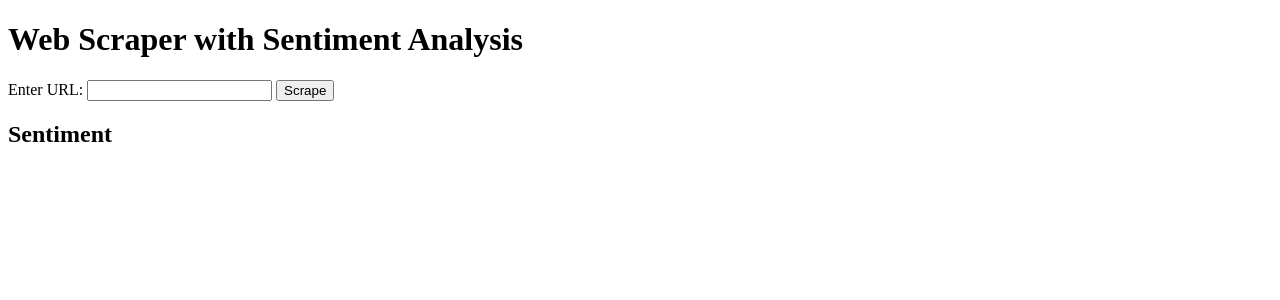
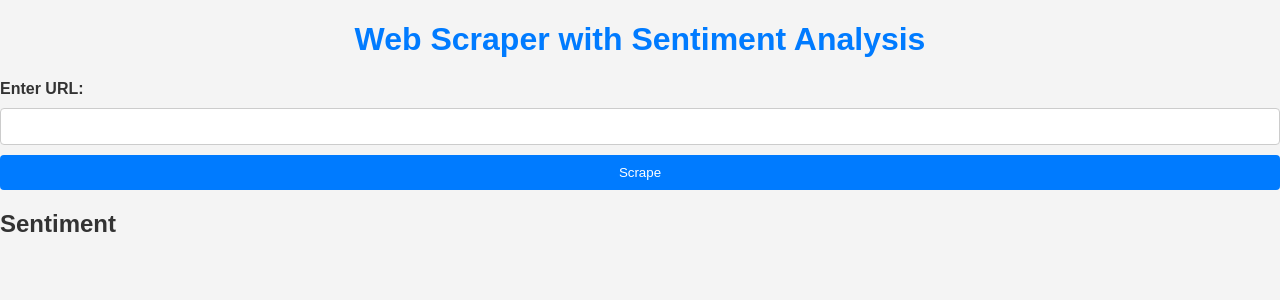
Before and after one commit to BrishaP/webScraperV2, a Flask app: page / in a window 1280 px wide. Shown: the top 300 px of the page. Run offline with Flask 3, Linux system fonts and the light colour scheme.

Commit message:
added some basic styling

```diff
--- /dev/null
+++ b/styles.css
@@ -0,0 +1,81 @@
+/* styles.css */
+
+/* General styles */
+body {
+    font-family: Arial, sans-serif;
+    margin: 0;
+    padding: 0;
+    background-color: #f4f4f4;
+    color: #333;
+}
+
+/* Container for the form and results */
+.container {
+    max-width: 800px;
+    margin: 50px auto;
+    padding: 20px;
+    background-color: #fff;
+    box-shadow: 0 0 10px rgba(0, 0, 0, 0.1);
+    border-radius: 8px;
+}
+
+/* Heading styles */
+h1 {
+    text-align: center;
+    color: #007BFF;
+}
+
+/* Form styles */
+form {
+    display: flex;
+    flex-direction: column;
+    gap: 10px;
+}
+
+label {
+    font-weight: bold;
+}
+
+input[type="text"] {
+    padding: 10px;
+    border: 1px solid #ccc;
+    border-radius: 4px;
+}
+
+button {
+    padding: 10px;
+    background-color: #007BFF;
+    color: #fff;
+    border: none;
+    border-radius: 4px;
+    cursor: pointer;
+}
+
+button:hover {
+    background-color: #0056b3;
+}
+
+/* Loading message styles */
+#loadingMessage {
+    text-align: center;
+    color: #007BFF;
+}
+
+/* Results styles */
+#results {
+    margin-top: 20px;
+}
+
+#summary {
+    font-size: 1.2em;
+    margin-bottom: 20px;
+}
+
+#sentiment {
+    font-weight: bold;
+}
+
+#interpretation {
+    font-style: italic;
+    color: #555;
+}
--- a/templates/index.html
+++ b/templates/index.html
@@ -1,19 +1,20 @@
 <!DOCTYPE html>
 <html lang="en">
   <head>
-    <meta charset="UTF-8">
-    <meta name="viewport" content="width=device-width, initial-scale=1.0">
+    <meta charset="UTF-8" />
+    <meta name="viewport" content="width=device-width, initial-scale=1.0" />
     <title>Web Scraper App</title>
+    <link rel="stylesheet" href="../styles.css" />
   </head>
   <body>
     <h1>Web Scraper with Sentiment Analysis</h1>
     <form id="scrapeForm">
       <label for="url">Enter URL:</label>
-        <input type="text" id="url" name="url" required>
+      <input type="text" id="url" name="url" required />
       <button type="submit">Scrape</button>
     </form>
 
-    <p id="loadingMessage" style="display: none;">Loading, please wait...</p>
+    <p id="loadingMessage" style="display: none">Loading, please wait...</p>
 
     <div id="results">
       <p id="summary"></p>
@@ -23,69 +24,100 @@
     </div>
 
     <script>
-        document.getElementById('scrapeForm').addEventListener('submit', async function(event) {
+      document
+        .getElementById("scrapeForm")
+        .addEventListener("submit", async function (event) {
           event.preventDefault();
 
-            const url = document.getElementById('url').value;
-            const loadingMessage = document.getElementById('loadingMessage');
-            const summaryElement = document.getElementById('summary');
-            const sentimentElement = document.getElementById('sentiment');
-            const interpretationElement = document.getElementById('interpretation');
+          const url = document.getElementById("url").value;
+          const loadingMessage = document.getElementById("loadingMessage");
+          const summaryElement = document.getElementById("summary");
+          const sentimentElement = document.getElementById("sentiment");
+          const interpretationElement =
+            document.getElementById("interpretation");
 
           // Show loading message
-            loadingMessage.style.display = 'block';
+          loadingMessage.style.display = "block";
 
           // Clear previous results
-            summaryElement.textContent = '';
-            sentimentElement.textContent = '';
-            interpretationElement.textContent = '';
+          summaryElement.textContent = "";
+          sentimentElement.textContent = "";
+          interpretationElement.textContent = "";
 
           try {
-                const response = await fetch('/scrape', {
-                    method: 'POST',
+            const response = await fetch("/scrape", {
+              method: "POST",
               headers: {
-                        'Content-Type': 'application/json',
+                "Content-Type": "application/json",
               },
-                    body: JSON.stringify({ url })
+              body: JSON.stringify({ url }),
             });
 
             const result = await response.json();
 
             // Hide loading message
-                loadingMessage.style.display = 'none';
+            loadingMessage.style.display = "none";
 
             // Display results
             summaryElement.textContent = result.summary;
             sentimentElement.textContent = `Polarity: ${result.sentiment.polarity}, Subjectivity: ${result.sentiment.subjectivity}`;
 
             // Interpretation logic
-                let interpretationMessage = '';
-                if (result.sentiment.polarity >= -1.0 && result.sentiment.polarity < -0.6) {
-                    interpretationMessage = 'Very Negative Sentiment: Strongly negative or critical tone.';
-                } else if (result.sentiment.polarity >= -0.6 && result.sentiment.polarity < -0.3) {
-                    interpretationMessage = 'Moderately Negative Sentiment: Noticeable negativity, but not extreme.';
-                } else if (result.sentiment.polarity >= -0.3 && result.sentiment.polarity < -0.1) {
-                    interpretationMessage = 'Mildly Negative Sentiment: Slight negative feeling, but not too intense.';
-                } else if (result.sentiment.polarity >= -0.1 && result.sentiment.polarity <= 0.1) {
-                    interpretationMessage = 'Neutral Sentiment: Balanced or indifferent, no strong positive or negative emotions.';
-                } else if (result.sentiment.polarity > 0.1 && result.sentiment.polarity <= 0.3) {
-                    interpretationMessage = 'Mildly Positive Sentiment: Slightly positive or favorable tone, but not very strong.';
-                } else if (result.sentiment.polarity > 0.3 && result.sentiment.polarity <= 0.6) {
-                    interpretationMessage = 'Moderately Positive Sentiment: Clearly positive, showing optimism or approval.';
-                } else if (result.sentiment.polarity > 0.6 && result.sentiment.polarity <= 1.0) {
-                    interpretationMessage = 'Very Positive Sentiment: Strongly positive or enthusiastic tone.';
+            let interpretationMessage = "";
+            if (
+              result.sentiment.polarity >= -1.0 &&
+              result.sentiment.polarity < -0.6
+            ) {
+              interpretationMessage =
+                "Very Negative Sentiment: Strongly negative or critical tone.";
+            } else if (
+              result.sentiment.polarity >= -0.6 &&
+              result.sentiment.polarity < -0.3
+            ) {
+              interpretationMessage =
+                "Moderately Negative Sentiment: Noticeable negativity, but not extreme.";
+            } else if (
+              result.sentiment.polarity >= -0.3 &&
+              result.sentiment.polarity < -0.1
+            ) {
+              interpretationMessage =
+                "Mildly Negative Sentiment: Slight negative feeling, but not too intense.";
+            } else if (
+              result.sentiment.polarity >= -0.1 &&
+              result.sentiment.polarity <= 0.1
+            ) {
+              interpretationMessage =
+                "Neutral Sentiment: Balanced or indifferent, no strong positive or negative emotions.";
+            } else if (
+              result.sentiment.polarity > 0.1 &&
+              result.sentiment.polarity <= 0.3
+            ) {
+              interpretationMessage =
+                "Mildly Positive Sentiment: Slightly positive or favorable tone, but not very strong.";
+            } else if (
+              result.sentiment.polarity > 0.3 &&
+              result.sentiment.polarity <= 0.6
+            ) {
+              interpretationMessage =
+                "Moderately Positive Sentiment: Clearly positive, showing optimism or approval.";
+            } else if (
+              result.sentiment.polarity > 0.6 &&
+              result.sentiment.polarity <= 1.0
+            ) {
+              interpretationMessage =
+                "Very Positive Sentiment: Strongly positive or enthusiastic tone.";
             }
 
             interpretationElement.textContent = interpretationMessage;
-
           } catch (error) {
             // Hide loading message
-                loadingMessage.style.display = 'none';
+            loadingMessage.style.display = "none";
 
             // Display error message
-                summaryElement.textContent = 'An error occurred while processing the request.';
-                sentimentElement.textContent = '';
-                interpretationElement.textContent = '';
+            summaryElement.textContent =
+              "An error occurred while processing the request.";
+            sentimentElement.textContent = "";
+            interpretationElement.textContent = "";
           }
         });
     </script>
```
Lines whose indentation alone changed are shown as unchanged.
